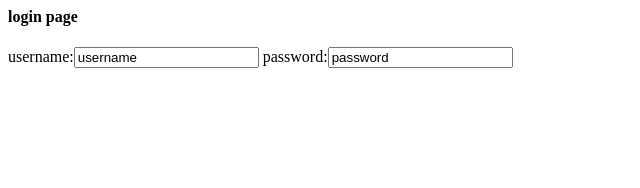
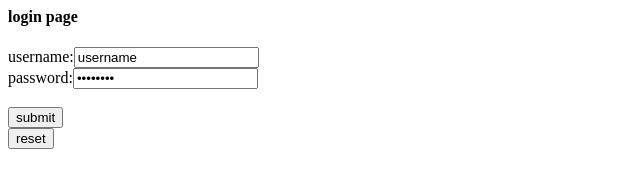
Before and after one commit to Subha-Harinii/MyRepo, a plain HTML site: page login.html in a window 1280 px wide. Shown: the whole page, without its empty margins (0-640 px from the left). Drawn offline with Linux system fonts and the light colour scheme.

Commit message:
Update login.html

```diff
--- a/login.html
+++ b/login.html
@@ -4,8 +4,10 @@
   </head>
   <body>
     <form>
-      username:<input type="test" value="username">
-      password:<input typs="password" value="password">
+      username:<input type="test" value="username" name="uname> <br> <br>
+      password:<input type="password" value="password" name="pwd"><br> <br>
+        <input type="submit" value="submit"><br>
+        <input type="reset" value="reset">
     </form>
   </body>
 </html>
```
